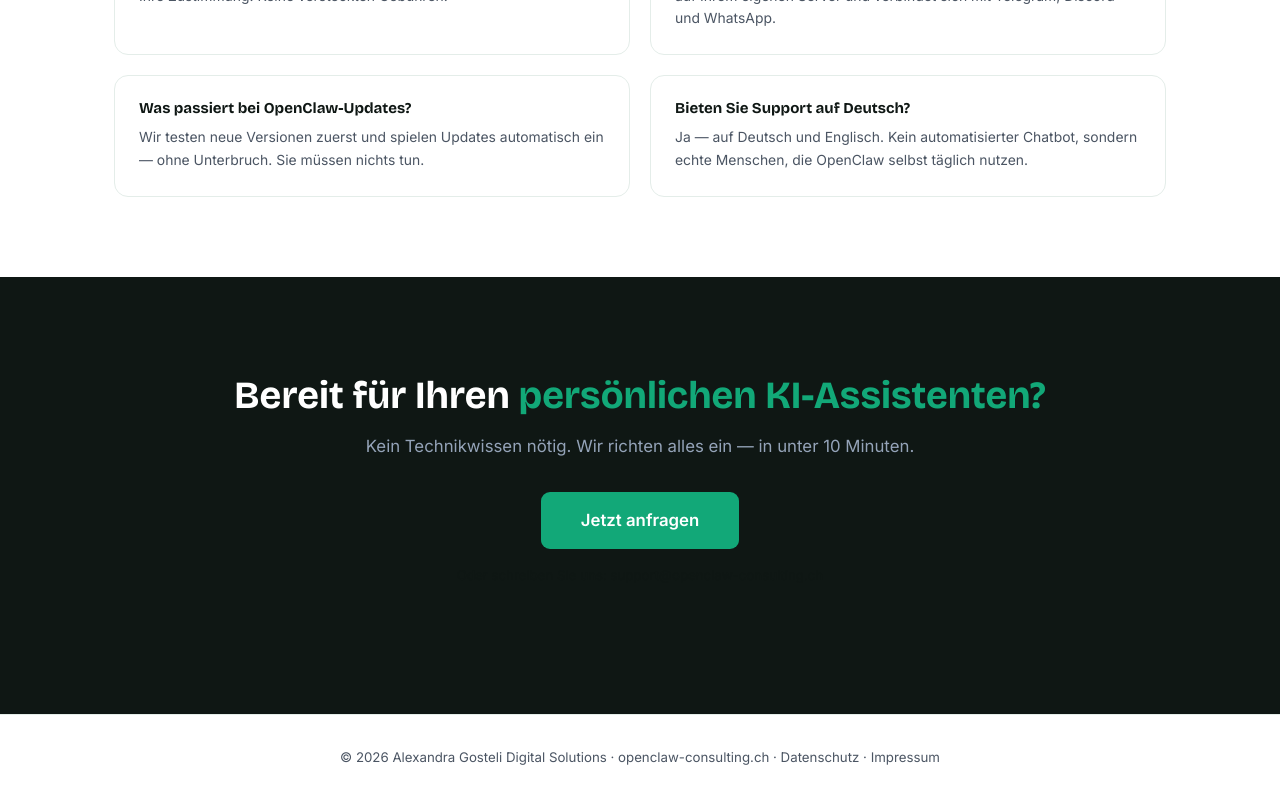
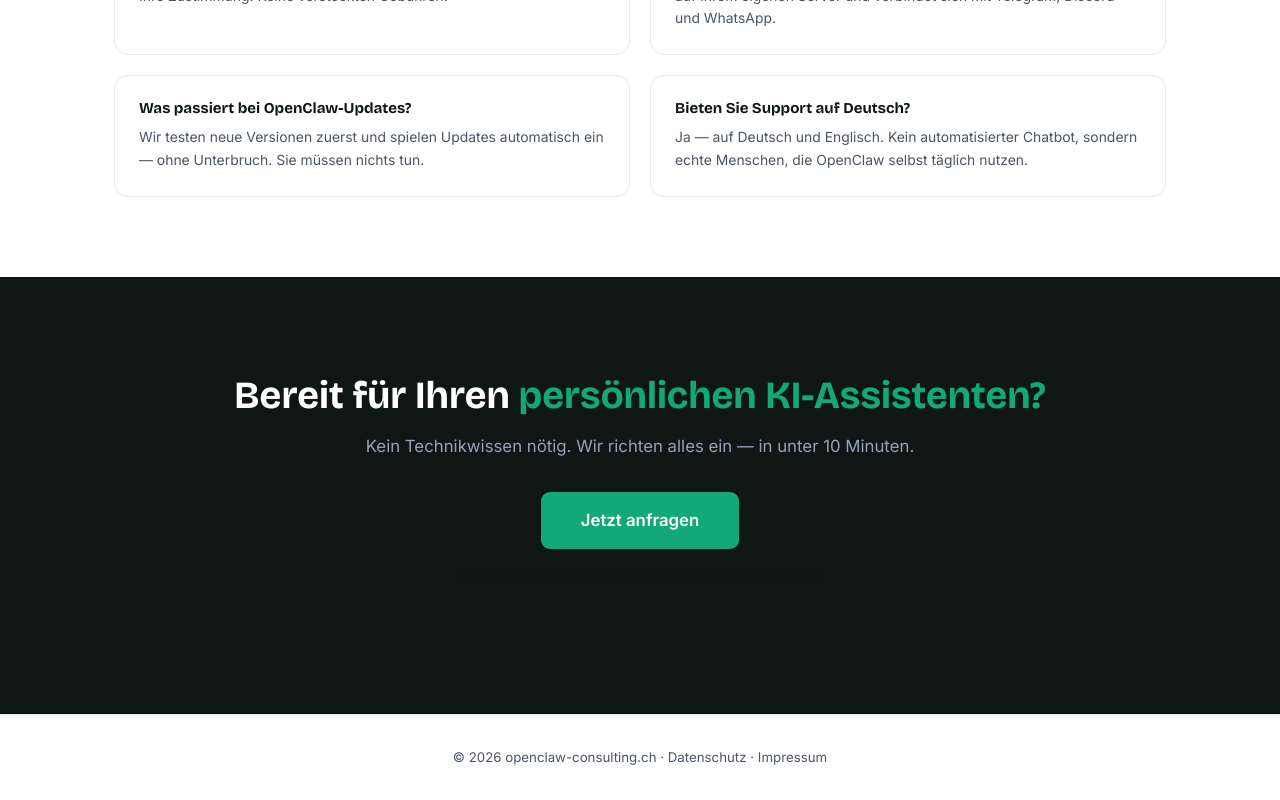
Before and after one commit to riccardogosteli-wq/openclaw-hosting, a Next.js app: page / in a window 1280 px wide. Shown: the part 7332-8132 px from the top of the page. Built offline with nearby package versions, Linux system fonts and the light colour scheme.

Commit message:
Footer: remove Alexandra Gosteli Digital Solutions

```diff
--- a/app/page.tsx
+++ b/app/page.tsx
@@ -157,7 +157,7 @@ const de = {
   finalCta: 'Jetzt anfragen',
   finalNote: 'Oder schreiben Sie uns: support@openclaw-consulting.ch',
 
-  footerCopy: '© 2026 Alexandra Gosteli Digital Solutions · ',
+  footerCopy: '© 2026 ',
   footerPrivacy: 'Datenschutz', footerImprint: 'Impressum',
 }
 
@@ -316,7 +316,7 @@ const en: typeof de = {
   finalCta: 'Get in touch',
   finalNote: 'Or email us: support@openclaw-consulting.ch',
 
-  footerCopy: '© 2026 Alexandra Gosteli Digital Solutions · ',
+  footerCopy: '© 2026 ',
   footerPrivacy: 'Privacy', footerImprint: 'Imprint',
 }
 
```
